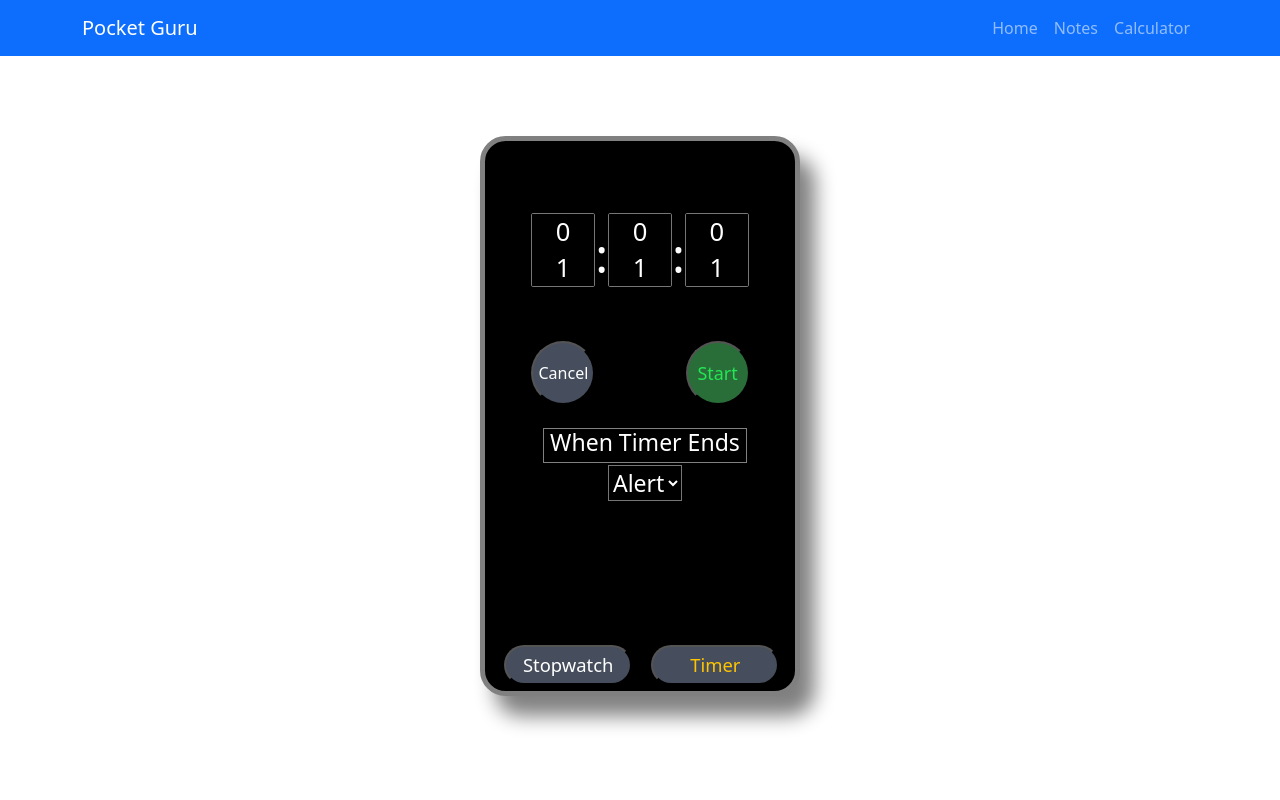
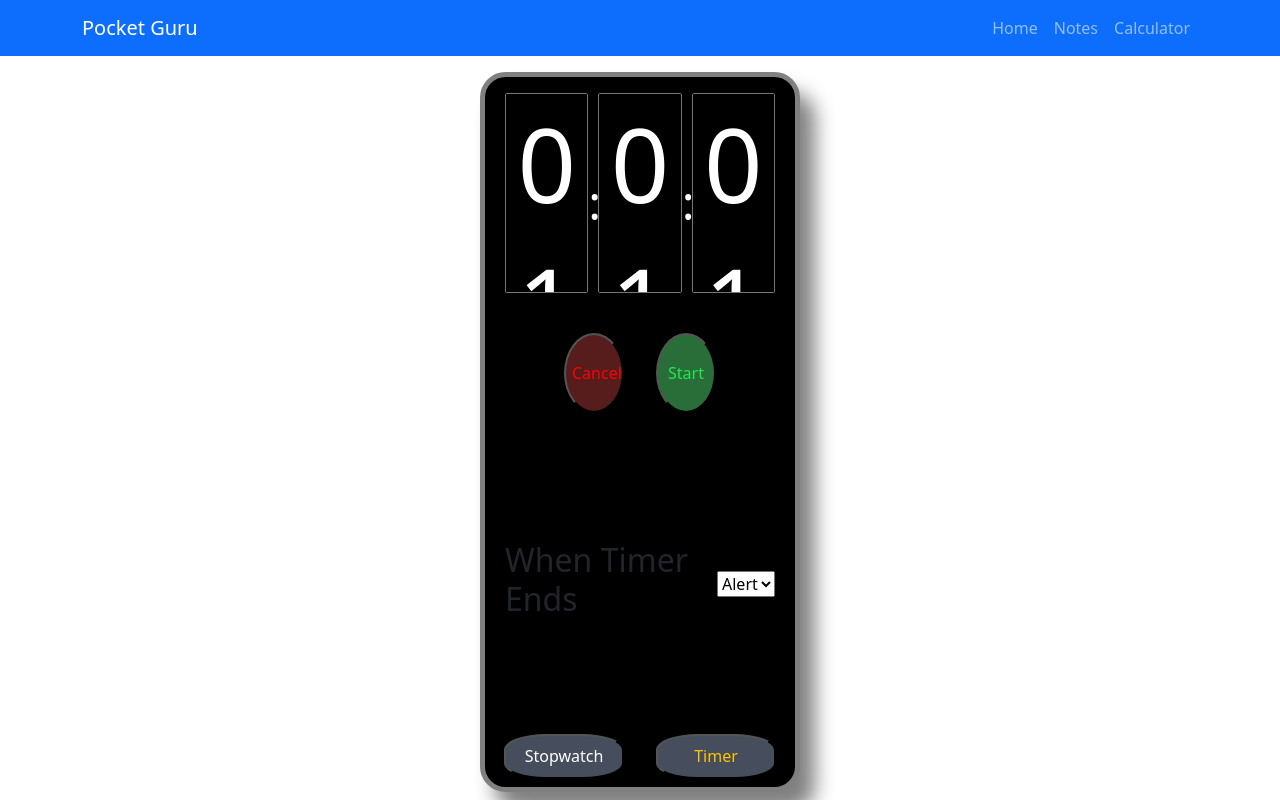
Before and after one commit to danishm4557/PocketGuru, a React (Create React App) app: page /clock/Timer in a window 1280 px wide. Built offline with nearby package versions, Linux system fonts and the light colour scheme.

Commit message:
Restyling for Clock and Timer all viewports complete

```diff
--- a/src/Components/Calculator/Calculator.js
+++ b/src/Components/Calculator/Calculator.js
@@ -193,9 +193,9 @@ const Calculator = () => {
       </div> */}
       <div className="col-10 col-sm-6 col-md-5 col-lg-4 px-2 mx-auto calculator-container-1">
         <div className="">
-          <div className="row calcButtonsContainer-1 w-100 mx-auto">
+          <div className="row calcButtonsContainer-1 w-100 mx-auto overflow-hidden">
           {/* TEXT SCREEN */}
-            <h1 className="text-box-1 mb-0 pt-3">{value}</h1>
+            <h1 className="text-box-1 mb-0 pt-3 overflow-hidden">{value}</h1>
           {/* FIRST ROW */}
           {cButton ? (
               <button onClick={clearFunction} className="col-3 top-buttons-1">
--- a/src/Components/Clock/Clock.css
+++ b/src/Components/Clock/Clock.css
@@ -98,26 +98,56 @@
 
 .hr {
   color: white;
-  margin: 1vw 1vw 0.45vw 1vw;
+  margin: 1vw 0vw 0.45vw 0vw;
 }
 
 .lapAndResetButton {
-  font-size: 1.4vw !important;
+  /* font-size: 1.4vw !important; */
+  width: 60px !important;
+  height: 80px !important;
+  border-radius: 50% !important;
 }
 
 .startButton {
   background-color: rgb(41, 110, 57);
   color: rgb(37, 230, 84);
-  font-size: 1.4vw !important;
+  /* font-size: 1.4vw !important; */
+  height: 30px !important;
+  border-radius: 50% !important;
+  width: 60px !important;
+  height: 80px !important;
 }
 .stopButton {
   background-color: rgb(87, 28, 28);
   color: rgb(255, 0, 0);
-  font-size: 1.4vw !important;
+  /* font-size: 1.4vw !important; */
+  height: 30px !important;
+  border-radius: 50% !important;
+  width: 60px !important;
+  height: 80px !important;
+}
+
+.pauseButton {
+  background-color: rgb(87, 28, 28);
+  /* color: rgb(255, 0, 0); */
+  /* font-size: 1.4vw !important; */
+  height: 30px !important;
+  border-radius: 50% !important;
+  width: 60px !important;
+  height: 80px !important;
 }
 
 .mode-selected {
   color: rgb(255, 196, 0);
+  border-radius: 35% !important;
+  width: 120px !important;
+  height: 45px !important;
+}
+
+.timer-button {
+  border-radius: 35% !important;
+  width: 120px !important;
+  height: 45px !important;
 }
 
 .timer-text-box {
@@ -138,13 +168,14 @@
 .hours-dropdown,
 .minutes-dropdown,
 .seconds-dropdown {
-  width: 5vw !important;
-  max-height: 10vh !important;
+  width: 20vw !important;
+  height: 10vh !important;
   overflow-y: hidden;
   text-align: center;
   color: white;
   background-color: black;
-  font-size: 2vw;
+  font-size: 8vw;
+  margin-top: 10vh !important;
 }
 
 select,
@@ -191,18 +222,55 @@ select::-webkit-scrollbar {
   color: white;
 }
 
+.timer-input-section {
+  height: 200px !important
+}
+
+.start-cancel-buttons {
+  margin-top: 13vh !important;
+}
+
 .count-down-timer-div {
   border: 0.3vw solid rgb(255, 196, 0);
-  width: 13.5vw;
-  height: 13vw;
+  width: 170px !important;
+  height: 170px !important;
   border-radius: 50%;
   display: flex;
   align-items: center;
-  margin-top: -4.4vw;
-  margin-left: 5vw;
+  margin-top: 13vh !important;
+}
+
+.count-down-timer-div > h2 {
+  font-size: 25px !important;
 }
 
 .count-down-timer-div h2 {
   margin: auto;
   font-size: 3vw;
 }
+
+.h-385px {
+  height: 385px !important;
+}
+
+.h-80px {
+  height: 80px !important;
+  font-size: 6vh !important;
+  color: white !important;
+}
+
+.h-100px {
+  height: 100px !important;
+}
+
+.h-18px {
+  height: 18px !important;
+}
+
+.colon {
+  width: 10px !important;
+  height: 170px !important;
+  display: flex;
+  align-items: center;
+  margin-top: 13vh !important;
+}
--- a/src/Components/Clock/Stopwatch.js
+++ b/src/Components/Clock/Stopwatch.js
@@ -1,6 +1,8 @@
 import { useState, useEffect, useRef } from "react";
 import { Link } from "react-router-dom";
 import "./Clock.css";
+import "../../App.css";
+
 
 const Stopwatch = () => {
   const [stopwatchStarted, setStopwatchStarted] = useState(false);
@@ -66,41 +68,93 @@ const Stopwatch = () => {
   };
 
   return (
+    // <>
+    //   <div className="clock-container">
+    //     <h1 className="clock-text-box">
+    //       {("0" + minutes).toString().split("").slice(-2).join("")}:
+    //       {("0" + seconds).toString().split("").slice(-2).join("")}.
+    //       {("0" + millisecond).toString().split("").slice(-2).join("")}
+    //     </h1>
+    //     <div className="clockScreenContainer">
+    //       {stopwatchStarted ? (
+    //         <button onClick={recordLap} className="lapAndResetButton">
+    //           Lap
+    //         </button>
+    //       ) : (
+    //         <button onClick={resetStopwatch} className="lapAndResetButton">
+    //           Reset
+    //         </button>
+    //       )}
+    //       {stopwatchStarted ? (
+    //         <button onClick={stopStopwatch} className="stopButton">
+    //           stop
+    //         </button>
+    //       ) : (
+    //         <button onClick={startStopwatch} className="startButton">
+    //           start
+    //         </button>
+    //       )}
+    //     </div>
+    //     <div className="laps-info-section">
+    //       <br />
+    //       {value
+    //         .slice(0)
+    //         .reverse()
+    //         .map((tt, i) => (
+    //           <div className="laps-and-time-container" key={i + 1}>
+    //             <div className="laps-and-time-info">
+    //               <p>Lap {value.length - i}</p>
+    //               <p className="time">{tt}</p>
+    //             </div>
+    //             <hr className="hr" />
+    //           </div>
+    //         ))}
+    //     </div>
+    //     <div className="bottom-tab">
+    //       <Link to="/clock/stopwatch">
+    //         <button className="mode-selected">Stopwatch</button>
+    //       </Link>
+    //       <Link to="/clock/timer">
+    //         <button>Timer</button>
+    //       </Link>
+    //     </div>
+    //   </div>
+    // </>
     <>
-      <div className="clock-container">
-        <h1 className="clock-text-box">
+      <div className="row col-10 col-sm-7 col-md-5 col-lg-4 col-xl-3 px-2 mx-auto calculator-container-1">
+        <h1 className="d-flex align-self-center align-items-center justify-content-center h-80px">
           {("0" + minutes).toString().split("").slice(-2).join("")}:
           {("0" + seconds).toString().split("").slice(-2).join("")}.
           {("0" + millisecond).toString().split("").slice(-2).join("")}
         </h1>
-        <div className="clockScreenContainer">
+        <div className="d-flex justify-content-center align-items-center">
           {stopwatchStarted ? (
-            <button onClick={recordLap} className="lapAndResetButton">
+            <button onClick={recordLap} className="lapAndResetButton w-30 mx-3">
               Lap
             </button>
           ) : (
-            <button onClick={resetStopwatch} className="lapAndResetButton">
+            <button onClick={resetStopwatch} className="lapAndResetButton w-30 mx-3">
               Reset
             </button>
           )}
           {stopwatchStarted ? (
-            <button onClick={stopStopwatch} className="stopButton">
+            <button onClick={stopStopwatch} className="stopButton w-30 mx-3">
               stop
             </button>
           ) : (
-            <button onClick={startStopwatch} className="startButton">
+            <button onClick={startStopwatch} className="startButton w-30 mx-3">
               start
             </button>
           )}
         </div>
-        <div className="laps-info-section">
+        <div className="d-flex row align-content-start mx-auto mt-2 mb-1 h-385px overflow-scroll">
           <br />
           {value
             .slice(0)
             .reverse()
             .map((tt, i) => (
-              <div className="laps-and-time-container" key={i + 1}>
-                <div className="laps-and-time-info">
+              <div className="w-100 align-items-start" key={i + 1}>
+                <div className="laps-and-time-info justify-content-between">
                   <p>Lap {value.length - i}</p>
                   <p className="time">{tt}</p>
                 </div>
@@ -108,12 +162,12 @@ const Stopwatch = () => {
               </div>
             ))}
         </div>
-        <div className="bottom-tab">
+        <div className="d-flex col-12 justify-content-center mx-auto">
           <Link to="/clock/stopwatch">
-            <button className="mode-selected">Stopwatch</button>
+            <button className="mode-selected mx-3">Stopwatch</button>
           </Link>
           <Link to="/clock/timer">
-            <button>Timer</button>
+            <button className="timer-button mx-3">Timer</button>
           </Link>
         </div>
       </div>
--- a/src/Components/Clock/Timer.js
+++ b/src/Components/Clock/Timer.js
@@ -111,7 +111,7 @@ const Timer = () => {
 
   return (
     <>
-      <div className="clock-container">
+      {/* <div className="clock-container">
         <div className="timer-text-box">
           {!timerStarted & !paused ? (
             <div>
@@ -180,6 +180,76 @@ const Timer = () => {
             <button className="mode-selected">Timer</button>
           </Link>
         </div>
+      </div> */}
+      <div className="row col-10 col-sm-7 col-md-5 col-lg-4 col-xl-3 px-2 mx-auto calculator-container-1">
+        <div className="d-flex align-self-center align-items-center justify-content-center h-80px">
+          {!timerStarted & !paused ? (
+            <div className="d-flex col-12 justify-content-center">
+              <select size="2" name="hours" className="hours-dropdown timer-input-section">
+                {hours.map((hour) => (
+                  <option onClick={(e) => setHour(e)} key={hour}>
+                    {hour}
+                  </option>
+                ))}
+              </select>
+              <span className="colon">:</span>
+              <select size="2" name="minutes" className="minutes-dropdown timer-input-section">
+                {minutes.map((minute) => (
+                  <option onClick={(e) => setMinute(e)} key={minute}>
+                    {minute}
+                  </option>
+                ))}
+              </select>
+              <span className="colon">:</span>
+              <select size="2" name="seconds" className="seconds-dropdown timer-input-section">
+                {seconds.map((second) => (
+                  <option onClick={(e) => setSecond(e)} key={second}>
+                    {second}
+                  </option>
+                ))}
+              </select>
+            </div>
+          ) : (
+            <div className="count-down-timer-div justify-content-center mx-auto">
+              <h2>
+                {("0" + hourSelected).split("").slice(-2).join("")}:
+                {("0" + minuteSelected).split("").slice(-2).join("")}:
+                {("0" + secondSelected).split("").slice(-2).join("")}
+              </h2>
+            </div>
+          )}
+        </div>
+        <div className="d-flex col-12 justify-content-center h-100px mt-5 start-cancel-buttons">
+          <button onClick={cancelTimer} class="stopButton w-30 mx-3">Cancel</button>
+          {!timerStarted && (
+            <button onClick={startTimer} className="startButton w-30 mx-3">
+              Start
+            </button>
+            // ) : (
+            //   <button onClick={startTimer} className="startButton">
+            //     Start
+            //   </button>
+          )}
+          {timerStarted && (
+            <button onClick={pauseTimer} className="pauseButton w-30 mx-3">
+              Pause
+            </button>
+          )}
+        </div>
+        <div className="col-12 d-flex align-items-center">
+          <h2 className="row mx-auto">When Timer Ends</h2>
+          <select className="row mx-auto">
+            <option>Alert</option>
+          </select>
+        </div>
+        <div className="d-flex col-12 justify-content-center mt-auto mb-2 mx-auto">
+          <Link to="/clock/stopwatch">
+            <button className="timer-button mx-3">Stopwatch</button>
+          </Link>
+          <Link to="/clock/timer">
+            <button className="mode-selected mx-3">Timer</button>
+          </Link>
+        </div>
       </div>
     </>
   );
```
